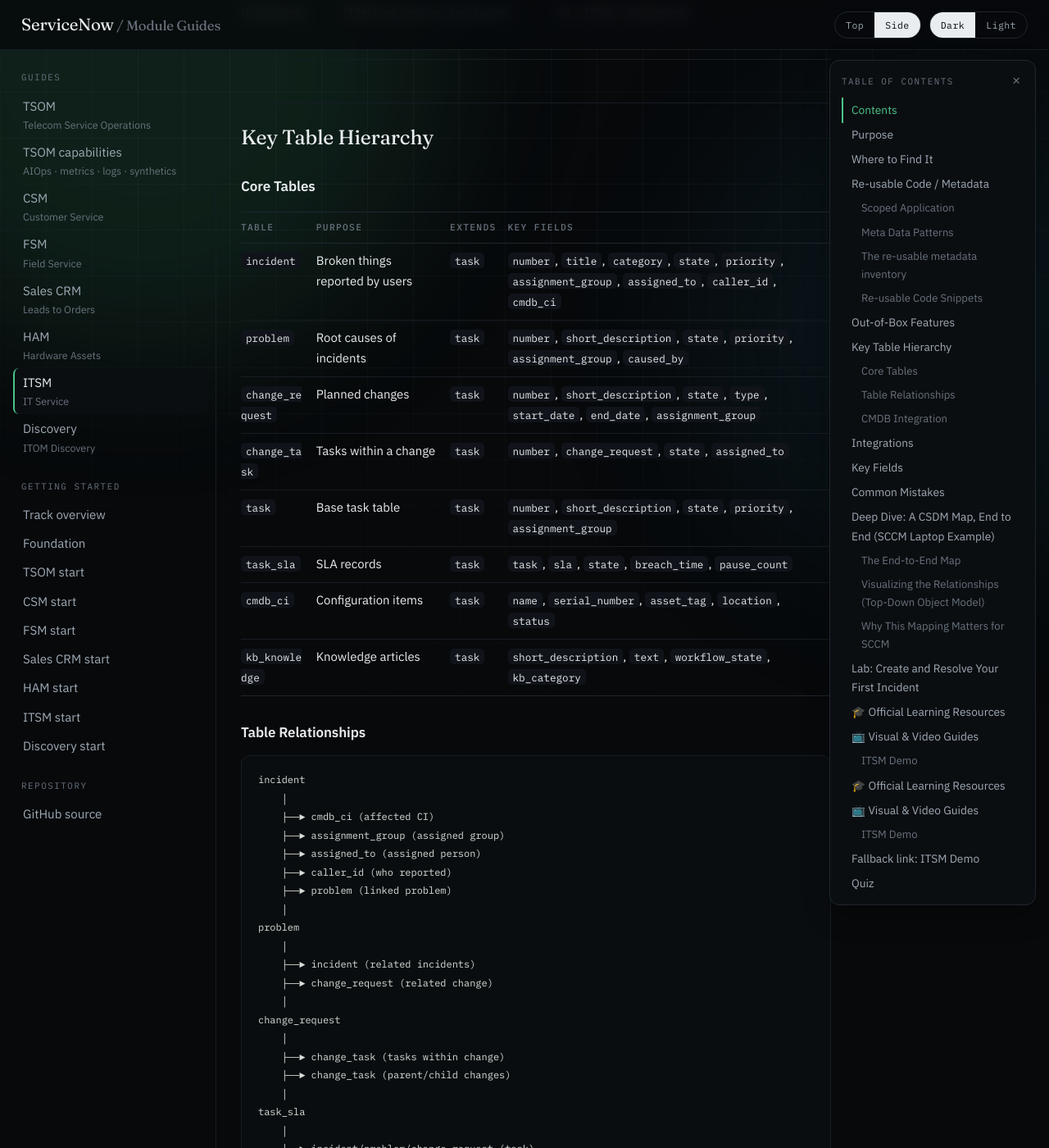
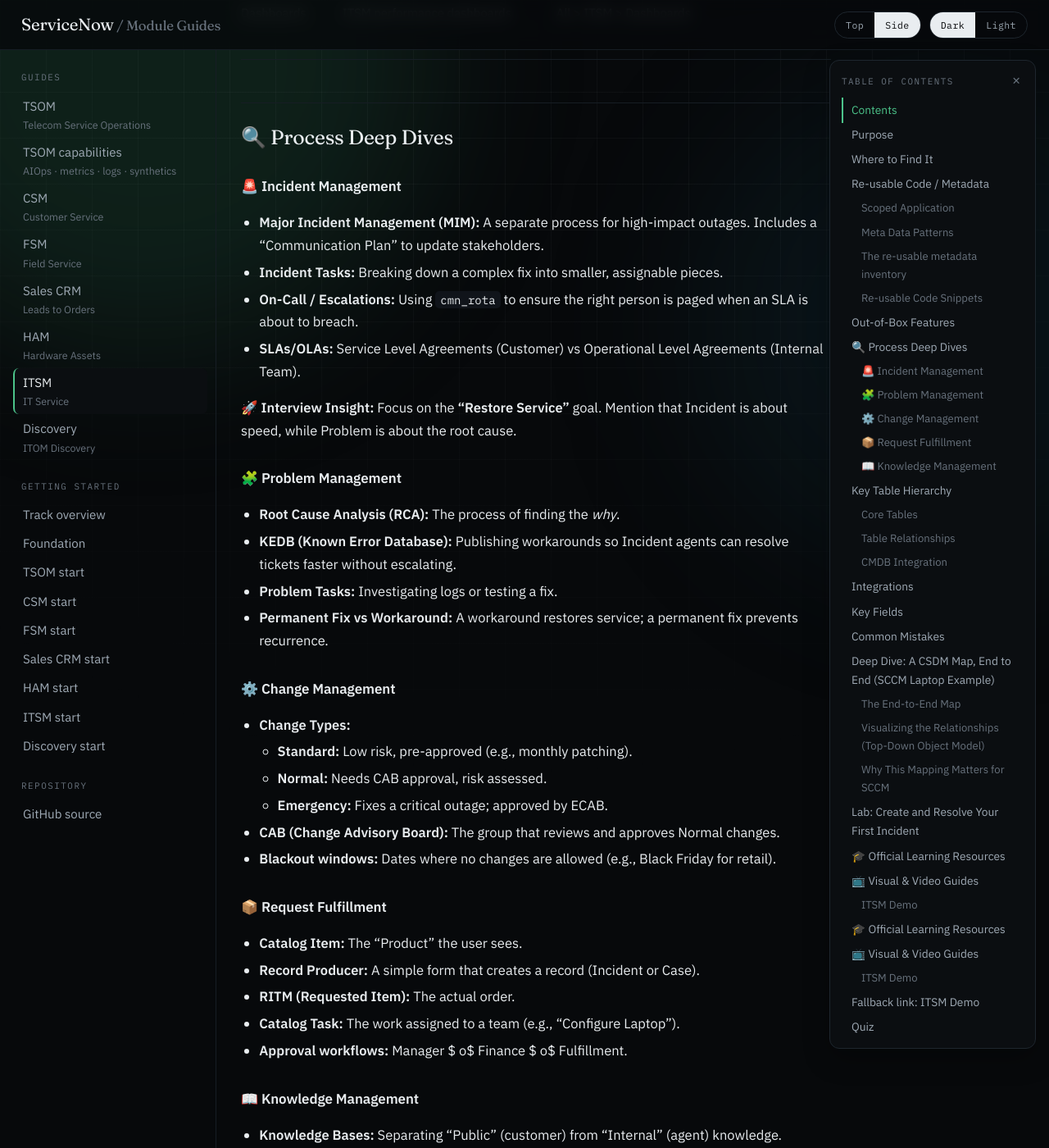
Before and after one commit to eltonaguiar/ServiceNow_Learning_TSOM-_CSM_FSM_SalesCRM_HAM_ITSM, a Jekyll site: the page built from docs/modules/itsm/itsm-guide.md, in a window 1280 px wide and 1400 px high, scrolled down 6732 px. Shown: the whole window at 82% size. Built offline with Jekyll 4.4.1, drawn with Linux system fonts in a browser that asks for light colours; our own code applies the rules of GitHub Pages for plain Markdown files; some of the changed text lies outside the part shown.

Commit message:
feat: expand module coverage with HRSD, App Engine, and Cross-Cutting guides

```diff
--- a/docs/modules/itsm/itsm-guide.md
+++ b/docs/modules/itsm/itsm-guide.md
@@ -189,6 +189,44 @@ ITSMHelper.prototype = Object.extendsObject(AbstractAjaxProcessor, {
 | Dashboards | ITSM performance dashboards | All > ITSM > Dashboards |
 
 ---
+
+
+## 🔍 Process Deep Dives
+
+### 🚨 Incident Management
+- **Major Incident Management (MIM):** A separate process for high-impact outages. Includes a "Communication Plan" to update stakeholders.
+- **Incident Tasks:** Breaking down a complex fix into smaller, assignable pieces.
+- **On-Call / Escalations:** Using `cmn_rota` to ensure the right person is paged when an SLA is about to breach.
+- **SLAs/OLAs:** Service Level Agreements (Customer) vs Operational Level Agreements (Internal Team).
+
+🚀 **Interview Insight:** Focus on the **"Restore Service"** goal. Mention that Incident is about speed, while Problem is about the root cause.
+
+### 🧩 Problem Management
+- **Root Cause Analysis (RCA):** The process of finding the *why*.
+- **KEDB (Known Error Database):** Publishing workarounds so Incident agents can resolve tickets faster without escalating.
+- **Problem Tasks:** Investigating logs or testing a fix.
+- **Permanent Fix vs Workaround:** A workaround restores service; a permanent fix prevents recurrence.
+
+### ⚙️ Change Management
+- **Change Types:**
+  - **Standard:** Low risk, pre-approved (e.g., monthly patching).
+  - **Normal:** Needs CAB approval, risk assessed.
+  - **Emergency:** Fixes a critical outage; approved by ECAB.
+- **CAB (Change Advisory Board):** The group that reviews and approves Normal changes.
+- **Blackout windows:** Dates where no changes are allowed (e.g., Black Friday for retail).
+
+### 📦 Request Fulfillment
+- **Catalog Item:** The "Product" the user sees.
+- **Record Producer:** A simple form that creates a record (Incident or Case).
+- **RITM (Requested Item):** The actual order.
+- **Catalog Task:** The work assigned to a team (e.g., "Configure Laptop").
+- **Approval workflows:** Manager $	o$ Finance $	o$ Fulfillment.
+
+### 📖 Knowledge Management
+- **Knowledge Bases:** Separating "Public" (customer) from "Internal" (agent) knowledge.
+- **Article versioning:** Tracking changes to a KB over time.
+- **AI Search:** Using Natural Language Processing (NLP) to find the right article faster.
+
 
 ## Key Table Hierarchy
 
```
Also changed, not shown: docs/cross-cutting.md (added, +91 -0 lines), docs/modules/app-engine/app-engine-guide.md (added, +105 -0 lines), docs/modules/hrsd/hrsd-guide.md (added, +130 -0 lines), index.md (+1 -0 lines).
